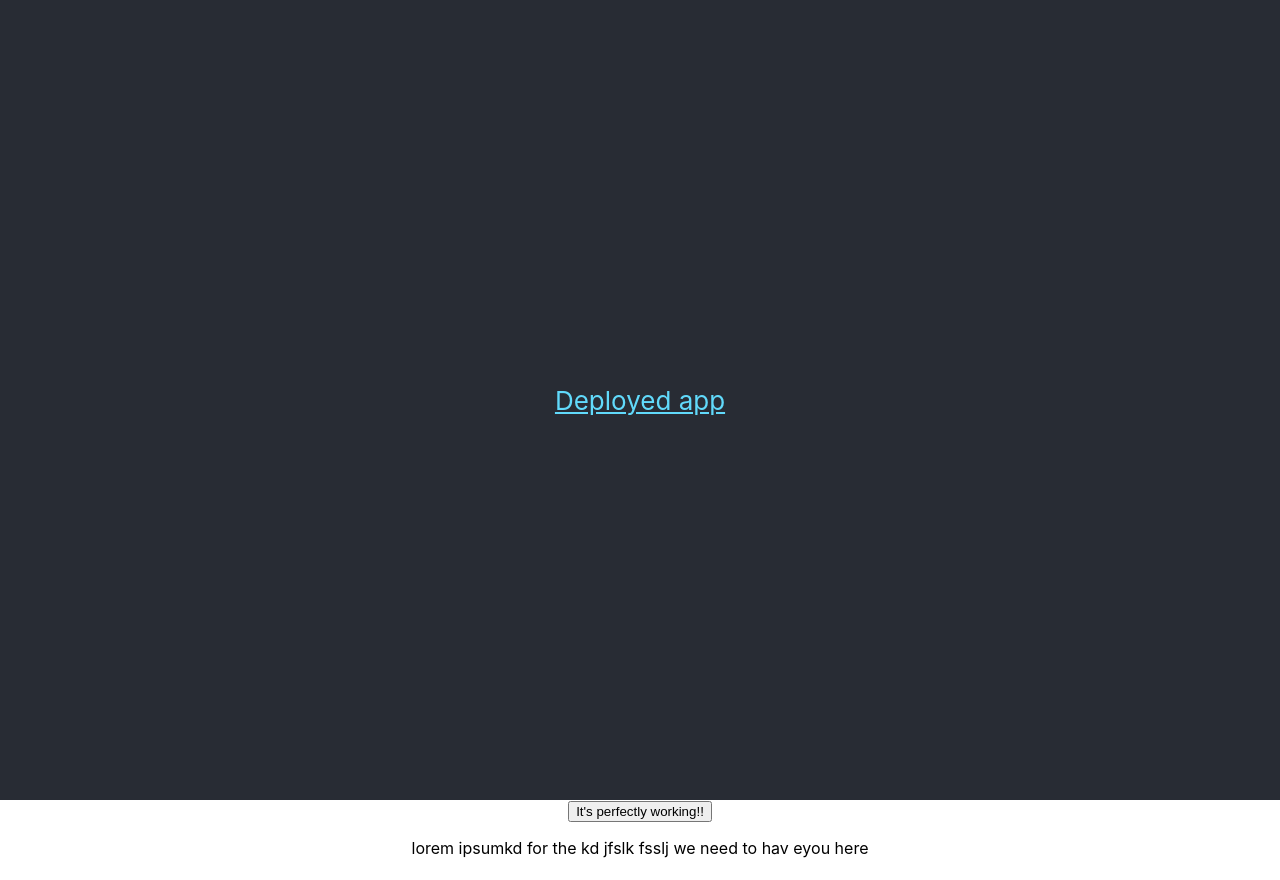
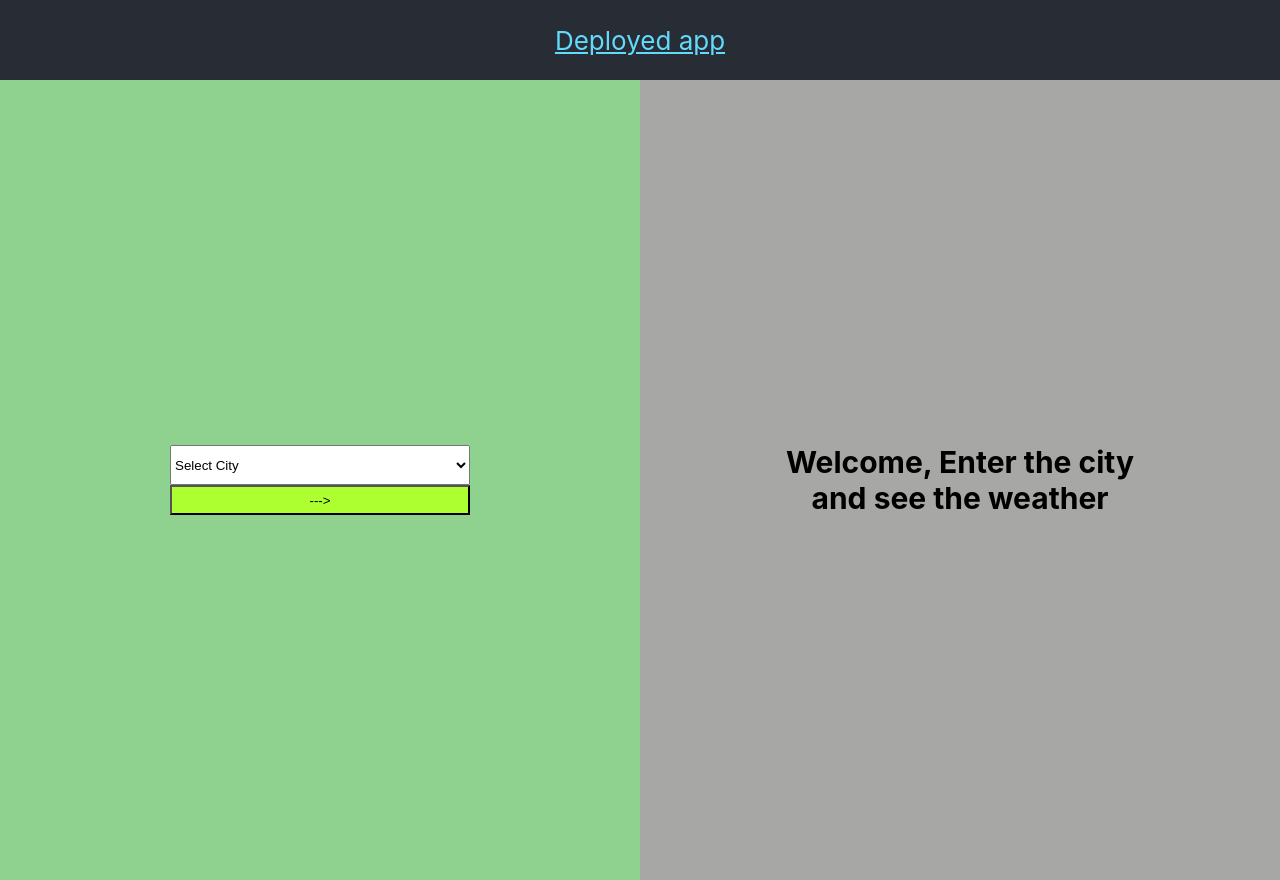
Before and after one commit to Thiernope/github-actions, a React (Create React App) app: page / in a window 1280 px wide. Built offline with nearby package versions, Linux system fonts and the light colour scheme.

Commit message:
weather app changes

```diff
--- a/package.json
+++ b/package.json
@@ -11,6 +11,7 @@
     "react": "^17.0.2",
     "react-dom": "^17.0.2",
     "react-scripts": "4.0.3",
+    "react-spinners": "^0.11.0",
     "web-vitals": "^1.0.1"
   },
   "scripts": {
--- a/src/App.css
+++ b/src/App.css
@@ -1,21 +1,57 @@
 .App {
   text-align: center;
 }
-
-.App-logo {
-  height: 40vmin;
-  pointer-events: none;
+.Cont {
+  display:flex;
+  flex-direction: row;
+  justify-content: space-around;
+  align-items: center;
+  background: gray;
+  min-height: 100vh;
+}
+.title {
+  font-size: 30px;
+  max-width: 400px;
 }
 
-@media (prefers-reduced-motion: no-preference) {
-  .App-logo {
-    animation: App-logo-spin infinite 20s linear;
-  }
+.form{
+  background-color: rgb(143, 209, 143);
+  width: 50%;
+  height: 100vh;
+  display: flex;
+  flex-direction: column;
+  justify-content: center;
+  align-items: center;
+}
+.left{
+  background-color: rgb(167, 167, 165);
+  width: 50%;
+  height: 100vh;
+  display: flex;
+  flex-direction: column;
+  justify-content: center;
+  align-items: center;
+}
+
+.select{
+  width: 300px;
+  height:40px;
+}
+
+.btn{
+  width: 300px;
+  height:30px;
+  background-color: greenyellow;
+  cursor: pointer;
+}
+.name{
+  font-size: 30px;
+  color: rgb(3, 3, 3);
 }
 
 .App-header {
   background-color: #282c34;
-  min-height: 100vh;
+  min-height: 10vh;
   display: flex;
   flex-direction: column;
   align-items: center;
@@ -27,12 +63,3 @@
 .App-link {
   color: #61dafb;
 }
-
-@keyframes App-logo-spin {
-  from {
-    transform: rotate(0deg);
-  }
-  to {
-    transform: rotate(360deg);
-  }
-}
--- a/src/App.js
+++ b/src/App.js
@@ -1,8 +1,37 @@
-import './App.css';
+import React, { useState } from "react";
+import Arrow from "./components/Arrow"
+import image from "./components/images/background.PNG"
+import './App.css'
+import ClipLoader from "react-spinners/ClipLoader";
+function App() {
 
-function App() {
+  const apiKey = "37b1ccbfe7e570fe03561d545c9d3bca";
+  const [weatherData, setWeatherData] = useState([{}]);
+  const [loading, setLoading ] = useState("");
+  const [city, setCity ] = useState("Select City");
+
+
+
+  const getWeather = (e) => {
+    e.preventDefault();
+    console.log(city);
+    setLoading(<ClipLoader/>);
+      fetch(`http://api.openweathermap.org/data/2.5/forecast?q=${city}&appid=${apiKey}`).then(
+        response => response.json()
+      ).then(
+       data => {
+         setLoading("");
+         setWeatherData(data);
+         setCity("");
+       }
+      )
+
+  }
+
   return (
+
     <div className="App">
+
       <header className="App-header">
         <a
           className="App-link"
@@ -13,10 +42,54 @@ function App() {
           Deployed app
         </a>
       </header>
-      <button>It's perfectly working!!</button>
-      <p>lorem ipsumkd for the kd jfslk fsslj we need to hav eyou here</p>
+
+    <div className="Cont">
+      <form className="form" onSubmit={getWeather} >
+      <select className="select" value = {city} onChange = {(e)=>{
+          const selectedCity = e.target.value;
+          setCity(selectedCity);
+        }
+        } onKeyPress={getWeather}>
+          <option value="select">Select City</option>
+          <option value="london">London</option>
+          <option value="new york">New York</option>
+          <option value="kigali">Kigali</option>
+          <option value="santiago">Santiago</option>
+          <option value="arserri">Aserrí</option>
+          <option value="sanpedro">San Pedro</option>
+          <option value="filadelfia">Filadelfia</option>
+
+    </select>
+
+    <input className="btn" type="submit" value="--->"/>
+      </form>
+
+    <div className="left">
+    {
+      typeof weatherData.city === "undefined" ? (<div><h1 className="title">Welcome, Enter the city and see the weather</h1>{loading}</div>):
+      (<div>
+        {loading}
+        <p className="name">{weatherData.city.name}</p>
+        <p>Population: {weatherData.city.population}</p>
+        <div className="div_banner">
+        <div className="temp">
+        <p>Max Temp: {weatherData.list[0].main.temp_max}*F</p>
+        <p>Min Temp: {weatherData.list[0].main.temp_min}*F</p>
+        </div>
+        <div className="lat_lon_time">
+        <p>Time: {weatherData.list[0].dt_txt}</p>
+        <p>lat: {weatherData.city.coord.lat}</p>
+        <p>Long: {weatherData.city.coord.lon}</p>
+        </div>
+        </div>
+
+      </div>)
+    }
+     </div>
+    </div>
     </div>
   );
+
 }
 
 export default App;
--- /dev/null
+++ b/src/components/Arrow.js
@@ -0,0 +1,9 @@
+import React from 'react';
+
+function Arrow() {
+  return (
+    <svg class="w-6 h-6" fill="none" stroke="currentColor" viewBox="0 0 24 24" xmlns="http://www.w3.org/2000/svg"><path strokeLinecap="round" strokeLinejoin="round" strokeWidth="2" d="M17 8l4 4m0 0l-4 4m4-4H3"></path></svg>
+  );
+}
+
+export default Arrow;
```
Also changed, not shown: src/components/images/background.PNG (added), 1 other file (tests, documents, lock files or other folders).
